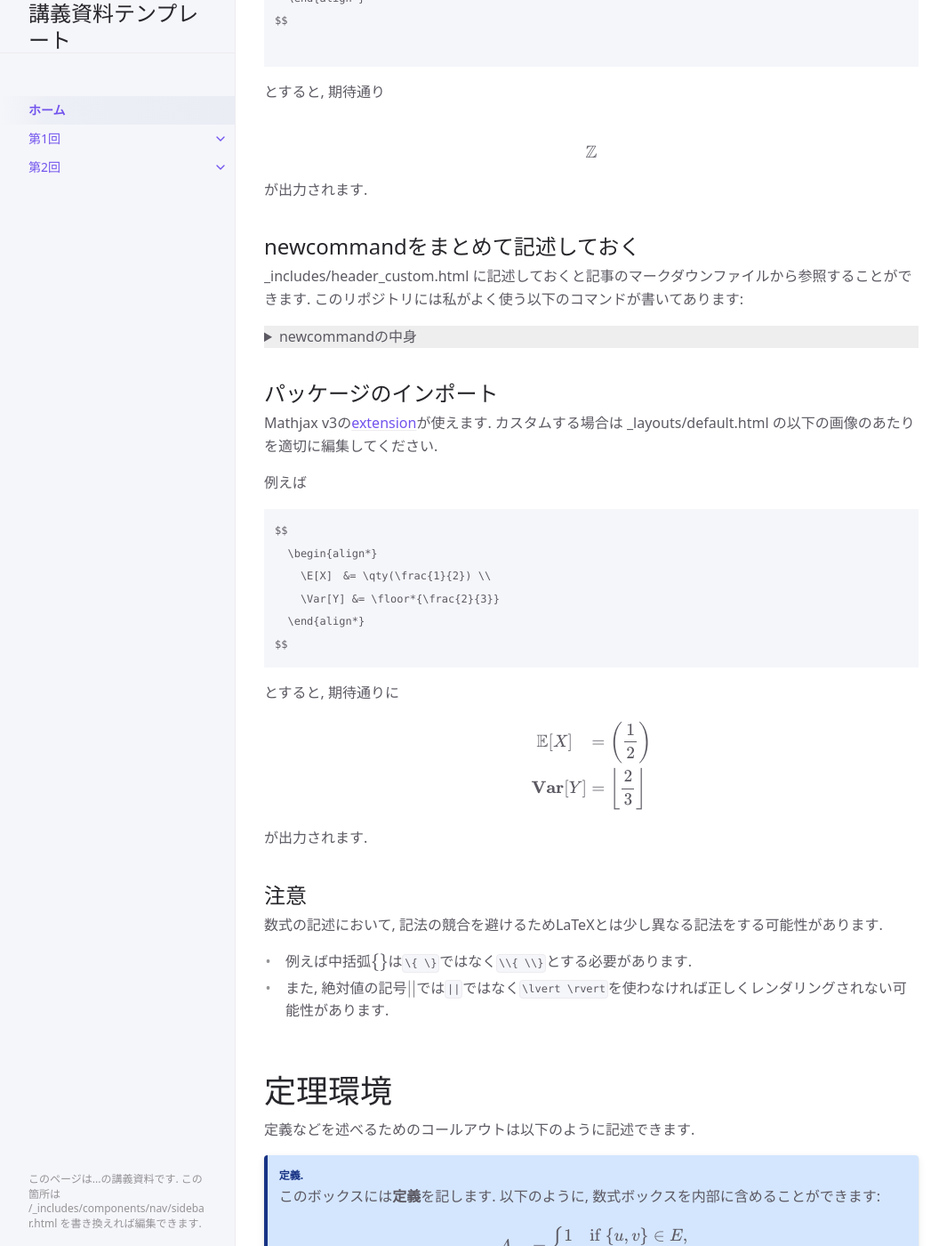
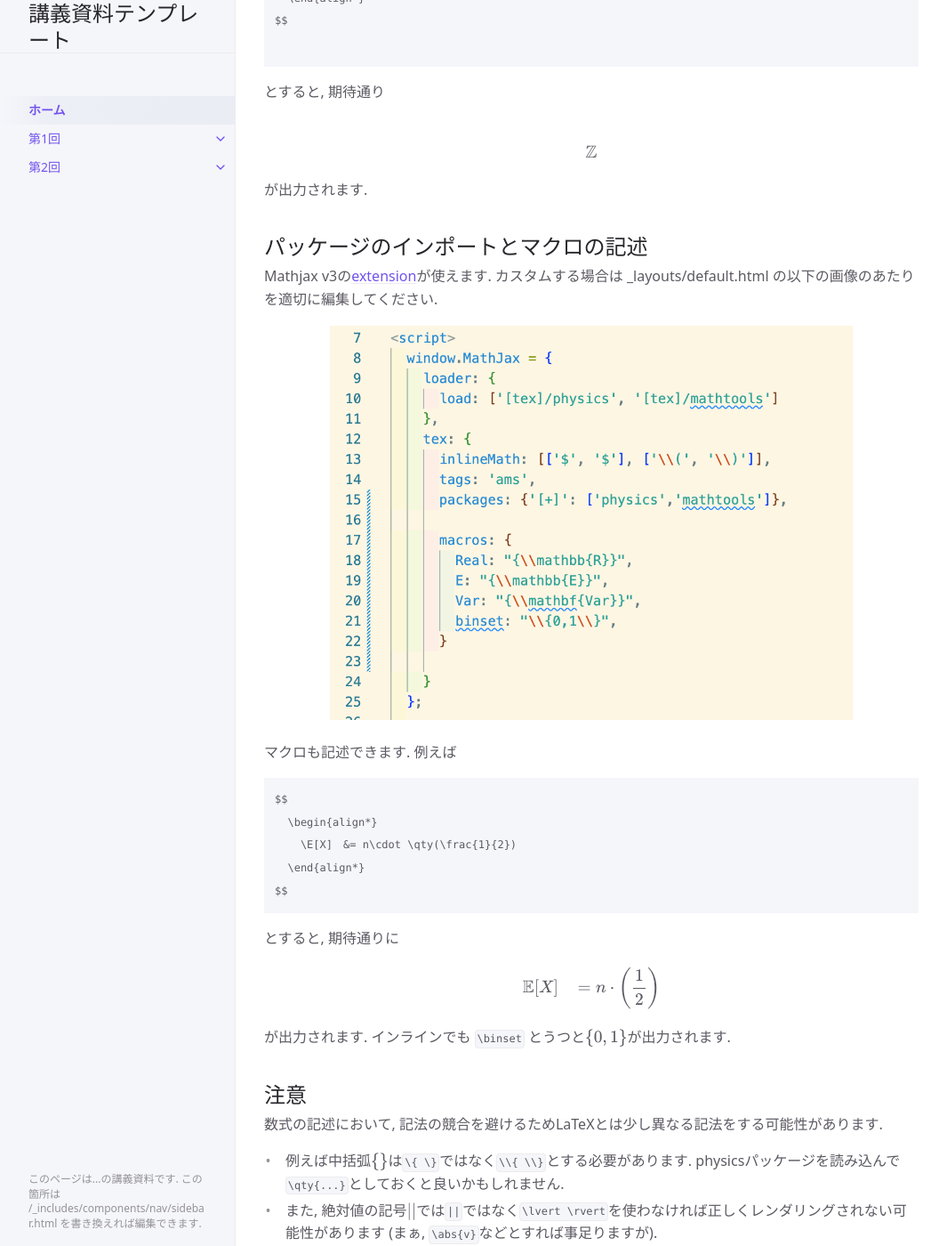
Before and after one commit to NobutakaShimizu/lecture_template, a Jekyll site: the page built from index.md, in a window 1280 px wide and 1400 px high, scrolled down 3260 px. Shown: the whole window at 89% size, without its empty margins (107-1172 px from the left). Built offline with Jekyll 4.4.1, drawn with Linux system fonts in a browser that asks for light colours; cached includes are drawn as plain includes; part of the change alters nothing that is shown.

Commit message:
MathJaxの設定を更新し、マクロを追加。index.mdでパッケージのインポートとマクロの記述方法を明確化。

````diff
--- a/_includes/header_custom.html
+++ /dev/null
@@ -1,48 +0,0 @@
-$$
-  \newcommand{polylog}{\mathrm{polylog}}
-  \DeclarePairedDelimiter{\floor}{\lfloor}{\rfloor}
-  \DeclarePairedDelimiter{\ceil}{\lceil}{\rceil}
-  \DeclareMathOperator*{\E}{\mathbb{E}}
-  \DeclareMathOperator*{\Var}{\mathbf{Var}}
-  \newcommand{\indicator}{\mathbf{1}}
-  \newcommand{\e}{\mathrm{e}}
-  \newcommand{\Nat}{\mathbb{N}}
-  \newcommand{\Real}{\mathbb{R}}
-  \newcommand{\Int}{\mathbb{Z}}
-  \newcommand{\Comp}{\mathbb{C}}
-  \newcommand{\binset}{\{0,1\}}
-  \DeclareMathOperator*{\argmin}{argmin}
-  \DeclareMathOperator*{\argmax}{argmax}
-  \newcommand{\F}{\mathbb{F}}
-  \newcommand{\Fp}{\mathbb{F}_p}
-  \newcommand{\Ber}{\mathrm{Ber}}
-  \newcommand{\supp}{\mathsf{sup}}
-  \newcommand{\dist}{\mathrm{dist}}
-
-  \newcommand{\calA}{\mathcal{A}}
-  \newcommand{\calB}{\mathcal{B}}
-  \newcommand{\calC}{\mathcal{C}}
-  \newcommand{\calD}{\mathcal{D}}
-  \newcommand{\calE}{\mathcal{E}}
-  \newcommand{\calF}{\mathcal{F}}
-  \newcommand{\calG}{\mathcal{G}}
-  \newcommand{\calH}{\mathcal{H}}
-  \newcommand{\calI}{\mathcal{I}}
-  \newcommand{\calJ}{\mathcal{J}}
-  \newcommand{\calK}{\mathcal{K}}
-  \newcommand{\calL}{\mathcal{L}}
-  \newcommand{\calM}{\mathcal{M}}
-  \newcommand{\calN}{\mathcal{N}}
-  \newcommand{\calO}{\mathcal{O}}
-  \newcommand{\calP}{\mathcal{P}}
-  \newcommand{\calQ}{\mathcal{Q}}
-  \newcommand{\calR}{\mathcal{R}}
-  \newcommand{\calS}{\mathcal{S}}
-  \newcommand{\calT}{\mathcal{T}}
-  \newcommand{\calU}{\mathcal{U}}
-  \newcommand{\calV}{\mathcal{V}}
-  \newcommand{\calW}{\mathcal{W}}
-  \newcommand{\calX}{\mathcal{X}}
-  \newcommand{\calY}{\mathcal{Y}}
-  \newcommand{\calZ}{\mathcal{Z}}
-$$
--- a/_layouts/default.html
+++ b/_layouts/default.html
@@ -12,7 +12,15 @@ layout: table_wrappers
     tex: {
       inlineMath: [['$', '$'], ['\\(', '\\)']],
       tags: 'ams',
-      packages: {'[+]': ['physics','mathtools']}
+      packages: {'[+]': ['physics','mathtools']},
+
+      macros: {
+        Real: "{\\mathbb{R}}",
+        E: "{\\mathbb{E}}",
+        Var: "{\\mathbf{Var}}",
+        binset: "\\{0,1\\}",
+      }
+
     }
   };
 
@@ -20,7 +28,6 @@ layout: table_wrappers
   <script type="text/javascript" id="MathJax-script" async
     src="https://cdn.jsdelivr.net/npm/mathjax@3/es5/tex-mml-chtml.js">
   </script>
-
 
 <html lang="{{ site.lang | default: 'ja' }}">
 {% include head.html %}
--- a/index.md
+++ b/index.md
@@ -140,78 +140,21 @@ $$
 
 が出力されます.
 
-## newcommandをまとめて記述しておく
-
-_includes/header_custom.html に記述しておくと記事のマークダウンファイルから参照することができます. このリポジトリには私がよく使う以下のコマンドが書いてあります:
-
-<details markdown="1" style="background-color: #eee;">
-<summary style="display: list-item">newcommandの中身</summary>
-
-  ```
-  \newcommand{polylog}{\mathrm{polylog}}
-  \DeclarePairedDelimiter{\floor}{\lfloor}{\rfloor}
-  \DeclarePairedDelimiter{\ceil}{\lceil}{\rceil}
-  \DeclareMathOperator*{\E}{\mathbb{E}}
-  \DeclareMathOperator*{\Var}{\mathbf{Var}}
-  \newcommand{\indicator}{\mathbf{1}}
-  \newcommand{\e}{\mathrm{e}}
-  \newcommand{\Nat}{\mathbb{N}}
-  \newcommand{\Real}{\mathbb{R}}
-  \newcommand{\Int}{\mathbb{Z}}
-  \newcommand{\Comp}{\mathbb{C}}
-  \newcommand{\binset}{\{0,1\}}
-  \DeclareMathOperator*{\argmin}{argmin}
-  \DeclareMathOperator*{\argmax}{argmax}
-  \newcommand{\F}{\mathbb{F}}
-  \newcommand{\Fp}{\mathbb{F}_p}
-  \newcommand{\Ber}{\mathrm{Ber}}
-  \newcommand{\supp}{\mathsf{sup}}
-  \newcommand{\dist}{\mathrm{dist}}
-
-  \newcommand{\calA}{\mathcal{A}}
-  \newcommand{\calB}{\mathcal{B}}
-  \newcommand{\calC}{\mathcal{C}}
-  \newcommand{\calD}{\mathcal{D}}
-  \newcommand{\calE}{\mathcal{E}}
-  \newcommand{\calF}{\mathcal{F}}
-  \newcommand{\calG}{\mathcal{G}}
-  \newcommand{\calH}{\mathcal{H}}
-  \newcommand{\calI}{\mathcal{I}}
-  \newcommand{\calJ}{\mathcal{J}}
-  \newcommand{\calK}{\mathcal{K}}
-  \newcommand{\calL}{\mathcal{L}}
-  \newcommand{\calM}{\mathcal{M}}
-  \newcommand{\calN}{\mathcal{N}}
-  \newcommand{\calO}{\mathcal{O}}
-  \newcommand{\calP}{\mathcal{P}}
-  \newcommand{\calQ}{\mathcal{Q}}
-  \newcommand{\calR}{\mathcal{R}}
-  \newcommand{\calS}{\mathcal{S}}
-  \newcommand{\calT}{\mathcal{T}}
-  \newcommand{\calU}{\mathcal{U}}
-  \newcommand{\calV}{\mathcal{V}}
-  \newcommand{\calW}{\mathcal{W}}
-  \newcommand{\calX}{\mathcal{X}}
-  \newcommand{\calY}{\mathcal{Y}}
-  \newcommand{\calZ}{\mathcal{Z}}
-  ```
-
-</details>
-
-
-
-
-## パッケージのインポート
+## パッケージのインポートとマクロの記述
 Mathjax v3の[extension](https://docs.mathjax.org/en/latest/input/tex/extensions/index.html)が使えます.
 カスタムする場合は _layouts/default.html
 の以下の画像のあたりを適切に編集してください.
 
+
+{: align="center"}
+![mathjax config](assets/images/mathjax_config.png){: width="80%"}
+
+マクロも記述できます.
 例えば
 ```
 $$
   \begin{align*}
-    \E[X]　&= \qty(\frac{1}{2}) \\
-    \Var[Y] &= \floor*{\frac{2}{3}}
+    \E[X]　&= n\cdot \qty(\frac{1}{2})
   \end{align*}
 $$
 ```
@@ -219,18 +162,17 @@ $$
 
 $$
   \begin{align*}
-    \E[X]　&= \qty(\frac{1}{2}) \\
-    \Var[Y] &= \floor*{\frac{2}{3}}
+    \E[X]　&= n\cdot \qty(\frac{1}{2})
   \end{align*}
 $$
 
-が出力されます.
+が出力されます. インラインでも `\binset` とうつと$\binset$が出力されます.
 
 ## 注意
 
 数式の記述において, 記法の競合を避けるためLaTeXとは少し異なる記法をする可能性があります.
-  - 例えば中括弧$\\{\\}$は```\{ \}```ではなく```\\{ \\}```とする必要があります.
-  - また, 絶対値の記号$\lvert \rvert$では```||```ではなく```\lvert \rvert```を使わなければ正しくレンダリングされない可能性があります.
+  - 例えば中括弧$\\{\\}$は```\{ \}```ではなく```\\{ \\}```とする必要があります. physicsパッケージを読み込んで `\qty{...}`としておくと良いかもしれません.
+  - また, 絶対値の記号$\lvert \rvert$では```||```ではなく```\lvert \rvert```を使わなければ正しくレンダリングされない可能性があります (まぁ, `\abs{v}`などとすれば事足りますが).
 
 # 定理環境
 
````
Also changed, not shown: assets/images/mathjax_config.png (added), 11 other files.
